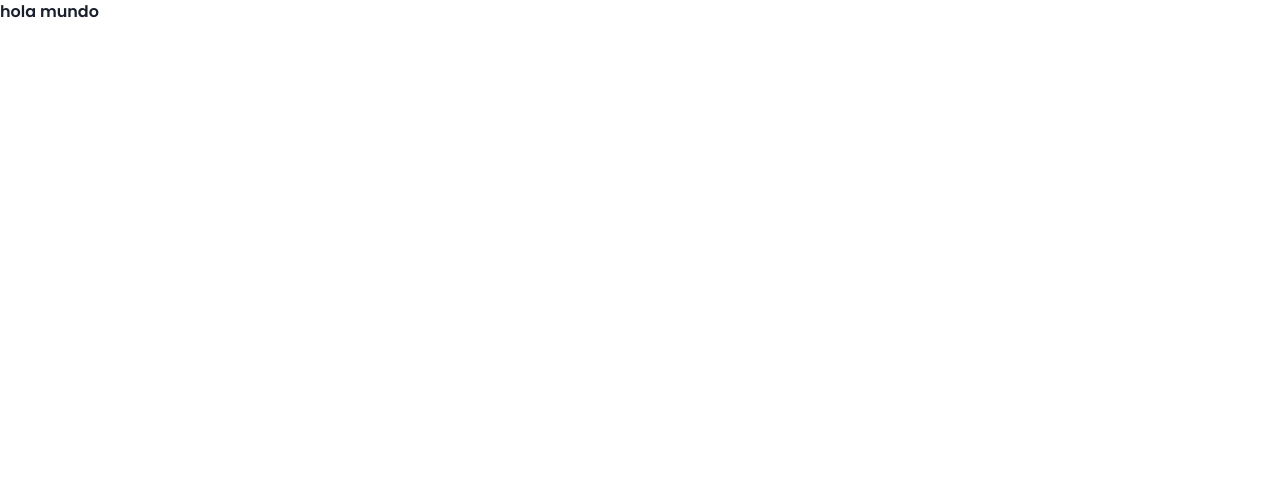
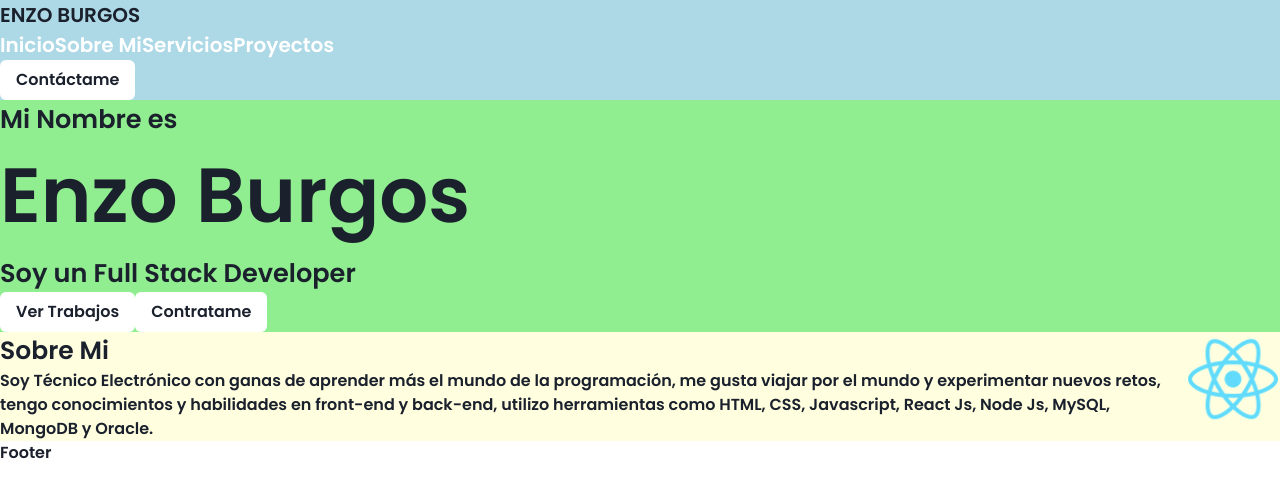
Before and after one commit to enzoburgos/PortfolioReactJs, a React (Create React App) app: page / in a window 1280 px wide. Shown: the top 498 px of the page. Built offline with nearby package versions, Linux system fonts and the light colour scheme.

Commit message:
termine de realizar la estructura html del header y las secciones inicio y sobremi

```diff
--- a/src/App.jsx
+++ b/src/App.jsx
@@ -1,10 +1,12 @@
-
+import { Header, Main, Footer } from "./components";
 
 function App() {
   return (
-    <div>
-      hola mundo
-    </div>
+    <>
+      <Header />
+      <Main/>
+      <Footer />
+    </>
 
   );
 }
--- /dev/null
+++ b/src/components/Boton/Boton.jsx
@@ -0,0 +1,16 @@
+import React from "react";
+import { Button } from "@chakra-ui/react";
+
+const Boton = ({ text }) => {
+  const estiloboton = {
+    bg: "white",
+  };
+
+  return (
+    <>
+      <Button sx={estiloboton}> {text} </Button>
+    </>
+  );
+};
+
+export { Boton };
--- /dev/null
+++ b/src/components/Footer/Footer.jsx
@@ -0,0 +1,9 @@
+import React from 'react';
+
+const Footer = () => {
+    return(
+        <div>Footer</div>
+    )
+}
+
+export { Footer }
--- /dev/null
+++ b/src/components/Header/Header.jsx
@@ -0,0 +1,29 @@
+import React from "react";
+import { Box } from '@chakra-ui/react'
+
+import { Boton, Logo, Navbar } from '../../components'
+
+const Header = () => {
+
+// ----------estilos----------
+const estiloheader = {
+    bg: 'lightblue',
+    // color: 'black',
+    // height: '3.4em',
+    // display: 'flex',
+    // alignItems:'center',
+    // justifyContent:'space-between',
+    // ':hover': {
+    //   bg: 'lightpink',
+    // }
+}
+  return (
+    <Box as="header" sx={estiloheader}>
+      <Logo />
+      <Navbar />
+      <Boton text="Contáctame" />
+    </Box>
+  );
+};
+
+export { Header };
--- /dev/null
+++ b/src/components/Inicio/Inicio.jsx
@@ -0,0 +1,23 @@
+import React from 'react';
+import { Box, Text } from '@chakra-ui/react';
+import { Boton } from '../../components'
+
+const Inicio = () => {
+
+// ------estilos-------
+const estiloinicio={
+    bg:'lightgreen'
+}
+
+    return(
+        <Box sx={estiloinicio}>
+        <Text fontSize="2vw">Mi Nombre es</Text>
+        <Text fontSize="6vw">Enzo Burgos</Text>
+        <Text fontSize="2vw">Soy un Full Stack Developer </Text>
+        <Boton text="Ver Trabajos" />
+        <Boton text="Contratame" />
+      </Box>
+    )
+}
+
+export { Inicio }
--- /dev/null
+++ b/src/components/Logo/Logo.jsx
@@ -0,0 +1,21 @@
+import React from 'react';
+import { Box, Text } from '@chakra-ui/react'
+
+const Logo = () => {
+
+// ------estilos------
+const estilologo = {
+
+    fontSize:20
+
+  }
+    return(
+        <Box as='logo'>
+        <Text as='h2' sx={estilologo}>
+          ENZO BURGOS
+        </Text>
+      </Box>
+    )
+}
+
+export { Logo }
--- /dev/null
+++ b/src/components/Main/Main.jsx
@@ -0,0 +1,14 @@
+import React from 'react';
+
+import { Inicio, Sobremi } from '../../components'
+
+const Main = () => {
+    return(
+        <>
+        <Inicio/>
+        <Sobremi/>
+        </>
+    )
+}
+
+export { Main }
--- /dev/null
+++ b/src/components/Navbar/Navbar.jsx
@@ -0,0 +1,25 @@
+import { Box, Link } from "@chakra-ui/react";
+
+const Navbar = () => {
+
+// ------estilos------
+  const estilolink = {
+
+    fontSize: 20,
+    color:'white'
+
+  };
+
+  return (
+    <Box as="nav">
+
+      <Link sx={estilolink} href="#inicio" >Inicio</Link>
+      <Link sx={estilolink} href="#sobre-mi" >Sobre Mi</Link>
+      <Link sx={estilolink} href="#servicios" >Servicios</Link>
+      <Link sx={estilolink} href="#portfolio" >Proyectos</Link>
+
+    </Box>
+  );
+};
+
+export { Navbar };
--- /dev/null
+++ b/src/components/Sobremi/Sobremi.jsx
@@ -0,0 +1,29 @@
+import { Box, Image, Text } from "@chakra-ui/react";
+import logo from "../../assets/imagenes/logo192.png";
+
+const Sobremi = () => {
+  const estilosobremi = {
+    bg: "lightyellow",
+    display: "flex",
+  };
+
+  return (
+    <Box id="sobre-mi" as="section" sx={estilosobremi}>
+      <Box>
+        <Text as="h2" fontSize={25}>Sobre Mi</Text>
+        <Text>
+          Soy Técnico Electrónico con ganas de aprender más el mundo de la
+          programación, me gusta viajar por el mundo y experimentar nuevos
+          retos, tengo conocimientos y habilidades en front-end y back-end,
+          utilizo herramientas como HTML, CSS, Javascript, React Js, Node Js,
+          MySQL, MongoDB y Oracle.
+        </Text>
+      </Box>
+      <Box>
+        <Image src={logo} />
+      </Box>
+    </Box>
+  );
+};
+
+export { Sobremi };
```
Also changed, not shown: src/components/index.js (+8 -0 lines), src/assets/imagenes/logo192.png (renamed from public/logo192.png).
